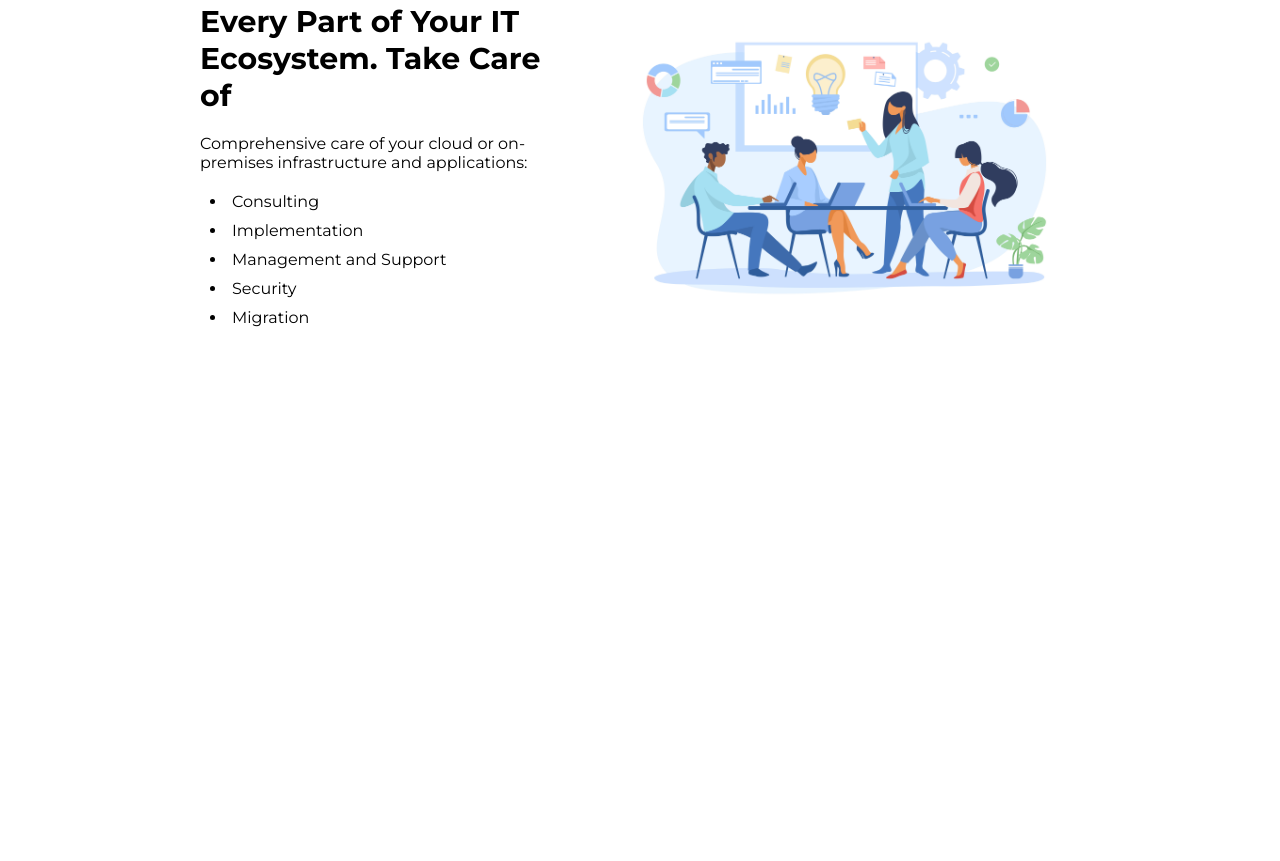
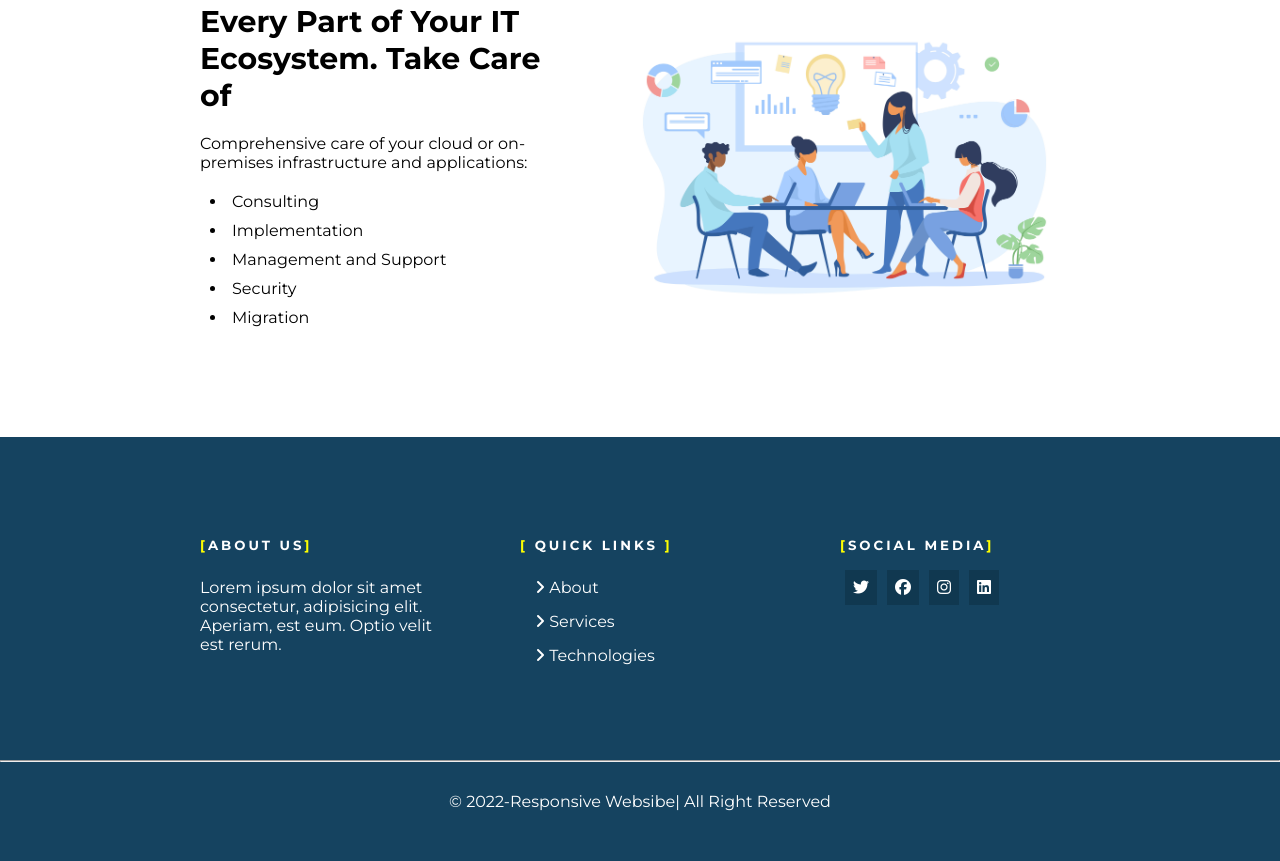
Before and after one commit to Samiuzzaman-Chowdhury/Responsive-Website, a plain HTML site: page index.html in a window 1280 px wide. Shown: the part 5503-6364 px from the top of the page. Before the commit the page ends 5940 px from the top, so only its background shows below. Drawn offline with Linux system fonts and the light colour scheme.

Commit message:
footer section code

```diff
--- a/index.html
+++ b/index.html
@@ -253,5 +253,36 @@
         </section>
     </main>
 
+    <footer>
+        <div id="footer-parent">
+
+            <div class="single-footer">
+                <h5> <span>[</span>ABOUT US<span>]</span></h5>
+                <p>Lorem ipsum dolor sit amet consectetur, adipisicing elit. Aperiam, est eum. Optio velit est rerum.</p>
+            </div>
+
+            <div class="single-footer single-footer2">
+                <h5> <span>[</span> QUICK LINKS <span>]</span> </h5>
+                <p><a href="#"> <i class="fa-solid fa-angle-right"></i> About</a></p>
+                <p><a href="#"> <i class="fa-solid fa-angle-right"></i> Services </a></p>
+                <p><a href="#"> <i class="fa-solid fa-angle-right"></i> Technologies </a></p>
+            </div>
+
+            <div class="single-footer single-footer3">
+                <h5> <span>[</span>SOCIAL MEDIA<span>]</span> </h5>
+                <ul>
+                    <li><a href="#"> <i class="fa-brands fa-twitter"></i> </a></li>
+                    <li><a href="#"> <i class="fa-brands fa-facebook"></i> </a></li>
+                    <li><a href="#"> <i class="fa-brands fa-instagram"></i> </a></li>
+                    <li><a href="#"> <i class="fa-brands fa-linkedin"></i> </a></li>
+                </ul>
+            </div>
+
+        </div>
+        <hr style="margin: 80px 0 30px 0;">
+
+        <p style="text-align: center; color: white; ">&copy; 2022-Responsive Websibe| All Right Reserved</p>
+    </footer>
+
 </body>
 </html>
--- a/style.css
+++ b/style.css
@@ -419,6 +419,52 @@ form p{
     width: 100%;
 }
 
+/* footer part code start */
+footer{
+    background-color: #154360;
+    padding: 100px 0 50px 0;
+}
+#footer-parent{
+    display: flex;
+    margin-left: 200px;
+    margin-right: 200px;
+    color: white;
+    gap: 80px;
+}
+.single-footer{
+    width: 100%;
+}
+.single-footer h5{
+    margin-bottom: 25px;
+    letter-spacing: 3px;
+}
+.single-footer2 p{
+    margin: 15px;
+}
+.single-footer2 a{
+    color: white;
+    text-decoration: none;
+}
+.single-footer3 ul{
+    display: flex;
+    list-style: none;
+}
+.single-footer3 ul li{
+    list-style-type: none;
+}
+.single-footer3 ul li a{
+    text-decoration: none;
+    color: white;
+    margin: 0 5px;
+    background-color: #0a273863;
+    padding: 8px;
+}
+.single-footer h5 span{
+    color: yellow;
+}
+
+
+
 
 
 
@@ -500,6 +546,22 @@ form p{
     .single-takecare{
         margin-bottom: 70px;
     }
+
+    /* footer part code start */
+    #footer-parent{
+        display: block;
+        flex-direction: column;
+        margin-left: 30px;
+        margin-right: 30px;
+    }
+    .single-footer{
+        margin: 50px 0;
+        text-align: center;
+    }
+    .single-footer3 ul{
+        display: flex;
+        justify-content: center;
+    }
 }
 
 
@@ -572,4 +634,10 @@ form p{
     .single-takecare{
         margin-bottom: 70px;
     }
+
+     /* footer part code start */
+     #footer-parent{
+        margin-left: 70px;
+        margin-right: 70px;
+    }
 }
```
